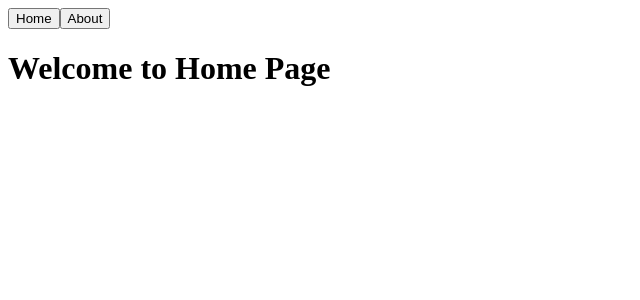
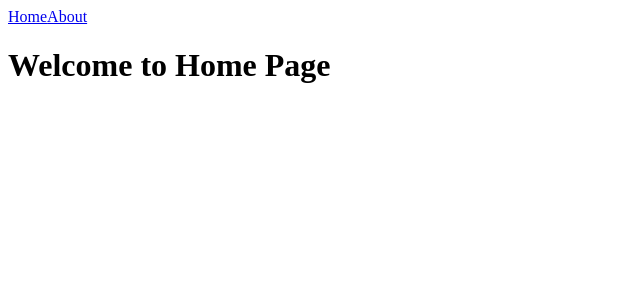
Before and after one commit to nyanxx/react-router-vanlife, a React (Vite) app: page / in a window 1280 px wide. Shown: the top 300 px of the page, without its empty margins (0-640 px from the left). Built offline with nearby package versions, Linux system fonts and the light colour scheme.

Commit message:
feat: same app but with react router

```diff
--- a/src/App.tsx
+++ b/src/App.tsx
@@ -1,18 +1,27 @@
-import { useState, type JSX } from "react"
+import { type JSX } from "react"
+import { BrowserRouter, Routes, Route, Link } from "react-router-dom"
 export default function App(): JSX.Element {
 
-    const [page, setPage] = useState("home")
-    // A Simple React App Without Router
+    function Home(): JSX.Element {
+        return <h1>Welcome to Home Page</h1>
+    }
+
+    function About(): JSX.Element {
+        return <h1>About Us</h1>
+    }
+
+    // Same app with React Router
     return (
-        <>
-            <div>
-                <nav>
-                    <button onClick={() => (setPage("home"))}>Home</button>
-                    <button onClick={() => (setPage("about"))}>About</button>
-                </nav>
-            </div>
-            {page === "home" && <h1>Welcome to Home Page</h1>}
-            {page === "about" && <h1>About Us</h1>}
-        </>
+        <BrowserRouter >
+            <nav>
+                <Link to="/">Home</Link>
+                <Link to="/about">About</Link>
+            </nav>
+
+            <Routes>
+                <Route path="/" element={<Home />} />
+                <Route path="/about" element={<About />} />
+            </Routes>
+        </BrowserRouter>
     )
 }
```
